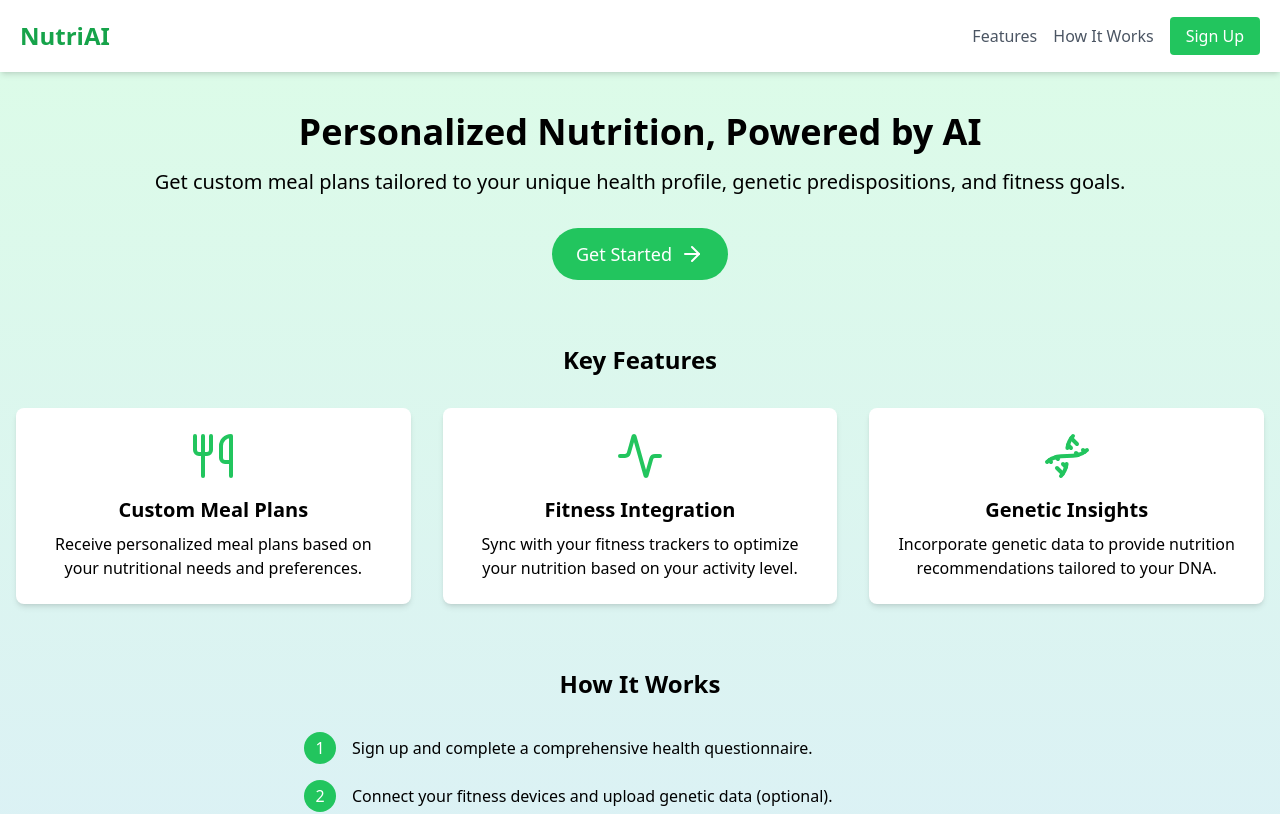
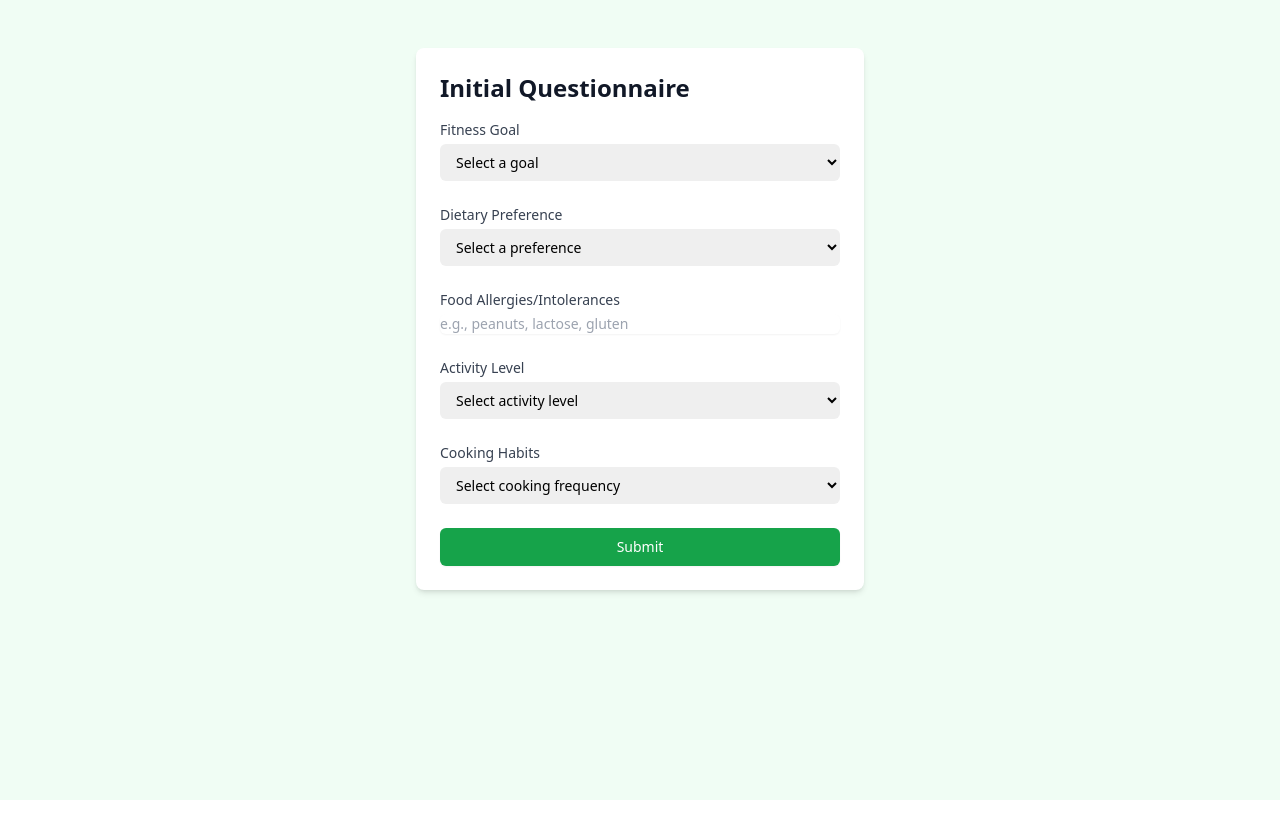
Before and after one commit to abdulkarim-mugisha/nutrai, a React (Create React App) app: page /data-collection in a window 1280 px wide. Shown: the top 814 px of the page. Built offline with nearby package versions, Linux system fonts and the light colour scheme.

Commit message:
User Data collection form updated

```diff
--- a/src/App.js
+++ b/src/App.js
@@ -1,9 +1,16 @@
 import React from 'react';
+import { BrowserRouter as Router, Routes, Route } from 'react-router-dom';
 import LandingPage from './landingPage.js';
+import DataCollection from './DataCollection.js';
 
 function App() {
   return (
-    <LandingPage />
+    <Router>
+      <Routes>
+        <Route path="/" element={<LandingPage />} />
+        <Route path="/data-collection" element={<DataCollection />} />
+      </Routes>
+    </Router>
   );
 }
 
--- /dev/null
+++ b/src/DataCollection.js
@@ -0,0 +1,146 @@
+import React, { useState } from 'react';
+import { useNavigate } from 'react-router-dom';
+
+const DataCollection = () => {
+  const navigate = useNavigate();
+  const [formData, setFormData] = useState({
+    fitnessGoal: '',
+    dietaryPreference: '',
+    allergies: '',
+    activityLevel: '',
+    cookingHabits: ''
+  });
+
+  const handleChange = (e) => {
+    const { name, value } = e.target;
+    setFormData(prevState => ({
+      ...prevState,
+      [name]: value
+    }));
+  };
+
+  const handleSubmit = (e) => {
+    e.preventDefault();
+    console.log(JSON.stringify(formData, null, 2));
+    alert('Data submitted successfully!');
+    navigate('/');
+  };
+
+  return (
+    <div className="min-h-screen bg-green-50 py-12 px-4 sm:px-6 lg:px-8">
+      <div className="max-w-md mx-auto bg-white rounded-lg shadow-md overflow-hidden">
+        <div className="px-4 py-5 sm:p-6">
+          <h2 className="text-2xl font-bold text-gray-900 mb-4">Initial Questionnaire</h2>
+          <form onSubmit={handleSubmit}>
+            <div className="space-y-6">
+              <div>
+                <label htmlFor="fitnessGoal" className="block text-sm font-medium text-gray-700">
+                  Fitness Goal
+                </label>
+                <select
+                  id="fitnessGoal"
+                  name="fitnessGoal"
+                  value={formData.fitnessGoal}
+                  onChange={handleChange}
+                  className="mt-1 block w-full pl-3 pr-10 py-2 text-base border-gray-300 focus:outline-none focus:ring-green-500 focus:border-green-500 sm:text-sm rounded-md"
+                >
+                  <option value="">Select a goal</option>
+                  <option value="weightLoss">Weight Loss</option>
+                  <option value="weightGain">Weight Gain</option>
+                  <option value="muscleBuilding">Muscle Building</option>
+                  <option value="maintenance">Maintenance</option>
+                </select>
+              </div>
+
+              <div>
+                <label htmlFor="dietaryPreference" className="block text-sm font-medium text-gray-700">
+                  Dietary Preference
+                </label>
+                <select
+                  id="dietaryPreference"
+                  name="dietaryPreference"
+                  value={formData.dietaryPreference}
+                  onChange={handleChange}
+                  className="mt-1 block w-full pl-3 pr-10 py-2 text-base border-gray-300 focus:outline-none focus:ring-green-500 focus:border-green-500 sm:text-sm rounded-md"
+                >
+                  <option value="">Select a preference</option>
+                  <option value="omnivore">Omnivore</option>
+                  <option value="vegetarian">Vegetarian</option>
+                  <option value="vegan">Vegan</option>
+                  <option value="pescatarian">Pescatarian</option>
+                  <option value="keto">Keto</option>
+                  <option value="paleo">Paleo</option>
+                </select>
+              </div>
+
+              <div>
+                <label htmlFor="allergies" className="block text-sm font-medium text-gray-700">
+                  Food Allergies/Intolerances
+                </label>
+                <input
+                  type="text"
+                  name="allergies"
+                  id="allergies"
+                  value={formData.allergies}
+                  onChange={handleChange}
+                  className="mt-1 focus:ring-green-500 focus:border-green-500 block w-full shadow-sm sm:text-sm border-gray-300 rounded-md"
+                  placeholder="e.g., peanuts, lactose, gluten"
+                />
+              </div>
+
+              <div>
+                <label htmlFor="activityLevel" className="block text-sm font-medium text-gray-700">
+                  Activity Level
+                </label>
+                <select
+                  id="activityLevel"
+                  name="activityLevel"
+                  value={formData.activityLevel}
+                  onChange={handleChange}
+                  className="mt-1 block w-full pl-3 pr-10 py-2 text-base border-gray-300 focus:outline-none focus:ring-green-500 focus:border-green-500 sm:text-sm rounded-md"
+                >
+                  <option value="">Select activity level</option>
+                  <option value="sedentary">Sedentary</option>
+                  <option value="lightlyActive">Lightly Active</option>
+                  <option value="moderatelyActive">Moderately Active</option>
+                  <option value="veryActive">Very Active</option>
+                  <option value="extraActive">Extra Active</option>
+                </select>
+              </div>
+
+              <div>
+                <label htmlFor="cookingHabits" className="block text-sm font-medium text-gray-700">
+                  Cooking Habits
+                </label>
+                <select
+                  id="cookingHabits"
+                  name="cookingHabits"
+                  value={formData.cookingHabits}
+                  onChange={handleChange}
+                  className="mt-1 block w-full pl-3 pr-10 py-2 text-base border-gray-300 focus:outline-none focus:ring-green-500 focus:border-green-500 sm:text-sm rounded-md"
+                >
+                  <option value="">Select cooking frequency</option>
+                  <option value="rarely">Rarely Cook</option>
+                  <option value="sometimes">Cook Sometimes</option>
+                  <option value="often">Cook Often</option>
+                  <option value="alwaysCook">Always Cook</option>
+                </select>
+              </div>
+            </div>
+
+            <div className="mt-6">
+              <button
+                type="submit"
+                className="w-full flex justify-center py-2 px-4 border border-transparent rounded-md shadow-sm text-sm font-medium text-white bg-green-600 hover:bg-green-700 focus:outline-none focus:ring-2 focus:ring-offset-2 focus:ring-green-500"
+              >
+                Submit
+              </button>
+            </div>
+          </form>
+        </div>
+      </div>
+    </div>
+  );
+};
+
+export default DataCollection;
--- a/src/landingPage.js
+++ b/src/landingPage.js
@@ -1,5 +1,6 @@
 import React from 'react';
 import { ArrowRight, Utensils, Activity, Dna } from 'lucide-react';
+import { Link } from 'react-router-dom';
 
 const LandingPage = () => {
   return (
@@ -21,7 +22,7 @@ const LandingPage = () => {
         <section className="text-center mb-16">
           <h2 className="text-4xl font-bold mb-4">Personalized Nutrition, Powered by AI</h2>
           <p className="text-xl mb-8">Get custom meal plans tailored to your unique health profile, genetic predispositions, and fitness goals.</p>
-          <a href="#signup" className="bg-green-500 text-white px-6 py-3 rounded-full text-lg hover:bg-green-600 inline-flex items-center">
+          <a href="/data-collection" className="bg-green-500 text-white px-6 py-3 rounded-full text-lg hover:bg-green-600 inline-flex items-center">
             Get Started <ArrowRight className="ml-2" />
           </a>
         </section>
--- a/src/userDataCollection.js
+++ /dev/null
@@ -1,31 +0,0 @@
-// src/DataCollection.js
-import React from 'react';
-
-const DataCollection = () => {
-  return (
-    <div className="min-h-screen bg-gradient-to-b from-green-100 to-blue-100 p-4">
-      <h2 className="text-2xl font-semibold mb-8 text-center">Initial Questionnaire</h2>
-      <form className="max-w-md mx-auto space-y-4">
-        <div>
-          <label htmlFor="fitnessGoals" className="block mb-1">Fitness Goals</label>
-          <input type="text" id="fitnessGoals" className="w-full p-2 border rounded" placeholder="Weight loss, muscle building, etc." />
-        </div>
-        <div>
-          <label htmlFor="dietaryPreferences" className="block mb-1">Dietary Preferences</label>
-          <input type="text" id="dietaryPreferences" className="w-full p-2 border rounded" placeholder="Vegetarian, vegan, gluten-free, etc." />
-        </div>
-        <div>
-          <label htmlFor="foodAllergies" className="block mb-1">Food Allergies and Intolerances</label>
-          <input type="text" id="foodAllergies" className="w-full p-2 border rounded" placeholder="Lactose, nuts, etc." />
-        </div>
-        <div>
-          <label htmlFor="lifestyle" className="block mb-1">Lifestyle</label>
-          <input type="text" id="lifestyle" className="w-full p-2 border rounded" placeholder="Activity level, cooking habits, etc." />
-        </div>
-        <button type="submit" className="w-full bg-green-500 text-white py-2 rounded hover:bg-green-600">Submit</button>
-      </form>
-    </div>
-  );
-};
-
-export default DataCollection;
```
